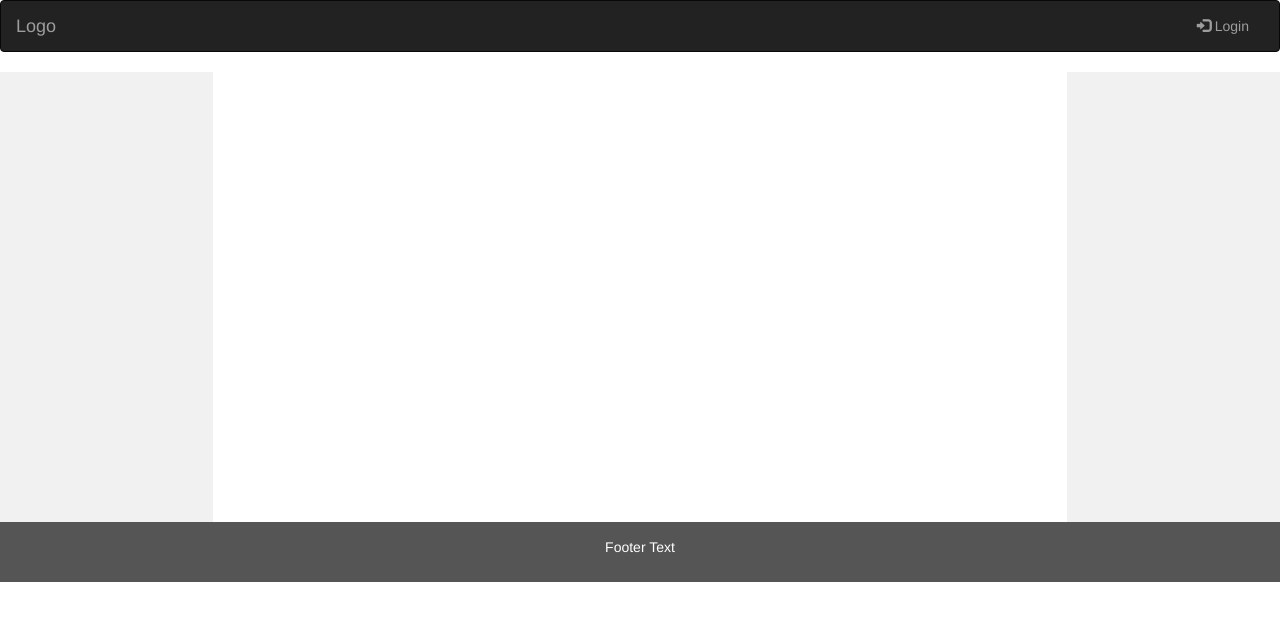
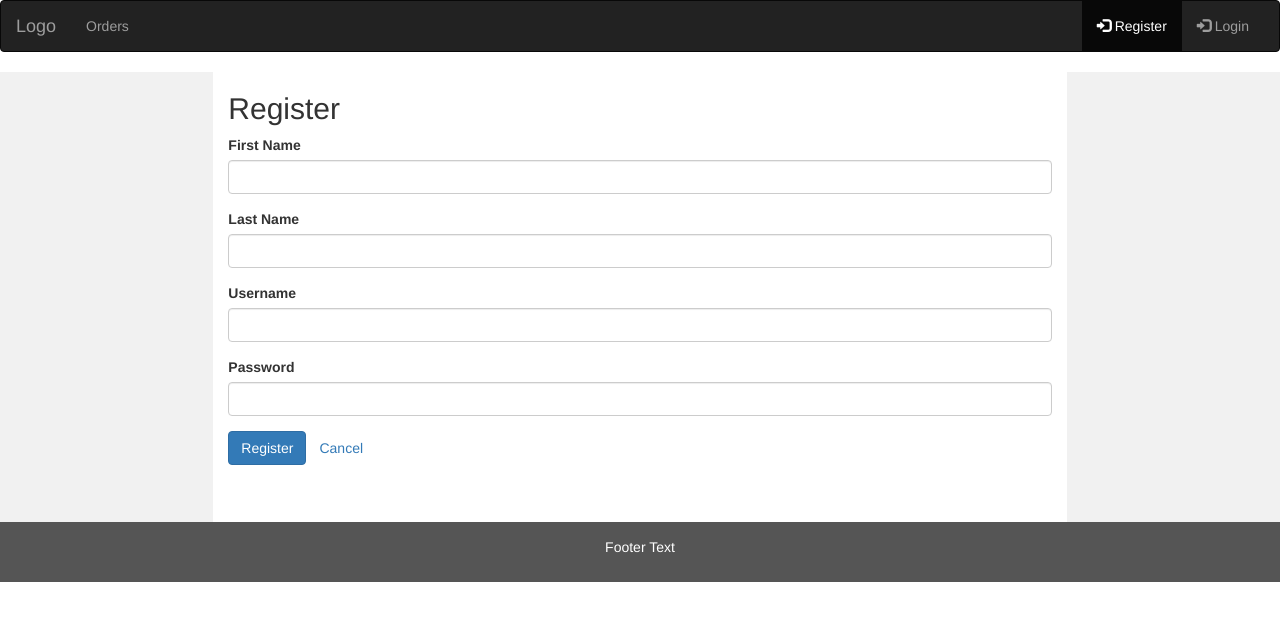
Before and after one commit to sayan31/app-dev, an Angular app in the folder building-a-full-stack-app-linkedin-learning/demo-springboot-microservices/src/main/demo-springboot-microservices-client/: page /register in a window 1280 px wide. Before the commit this address led to /. Shown: the top 620 px of the page. Built offline with nearby package versions, Linux system fonts and the light colour scheme.

Commit message:
Complete front end for registration component.

```diff
--- a/building-a-full-stack-app-linkedin-learning/demo-springboot-microservices/src/main/demo-springboot-microservices-client/src/app/app.module.ts
+++ b/building-a-full-stack-app-linkedin-learning/demo-springboot-microservices/src/main/demo-springboot-microservices-client/src/app/app.module.ts
@@ -10,6 +10,7 @@ import { BookComponent } from './components/book/book.component';
 import {HomeService} from "./services/home.service";
 import { AuthComponent } from './components/auth/auth.component';
 import { NavbarComponent } from './components/navbar/navbar.component';
+import { RegisterComponent } from './components/register/register.component';
 
 @NgModule({
   declarations: [
@@ -17,7 +18,8 @@ import { NavbarComponent } from './components/navbar/navbar.component';
     HomeComponent,
     BookComponent,
     AuthComponent,
-    NavbarComponent
+    NavbarComponent,
+    RegisterComponent
   ],
   imports: [
     BrowserModule,
--- a/building-a-full-stack-app-linkedin-learning/demo-springboot-microservices/src/main/demo-springboot-microservices-client/src/app/components/auth/auth.component.html
+++ b/building-a-full-stack-app-linkedin-learning/demo-springboot-microservices/src/main/demo-springboot-microservices-client/src/app/components/auth/auth.component.html
@@ -1,23 +1,3 @@
-<!--
-<div class="row">
-  <div class="col-xs-12 col-md-6 col-md-offset-3">
-    <form>
-      <div class="form-group">
-        <label for="email">E-Mail</label>
-        <input type="email" id="email" class="form-control" />
-      </div>
-      <div class="form-group">
-        <label for="password">Password</label>
-        <input type="password" id="password" class="form-control" />
-      </div>
-      <div>
-        <button class="btn btn-primary">Sign Up</button> |
-        <button class="btn btn-primary">Switch to Login</button>
-      </div>
-    </form>
-  </div>
-</div>
--->
 <h2>Login</h2>
 <form [formGroup]="loginForm" (ngSubmit)="onSubmit()">
   <div class="form-group">
@@ -39,6 +19,6 @@
       <span *ngIf="loading" class="spinner-border spinner-border-sm mr-1"></span>
       Login
     </button>
-    <a routerLink="/register" class="btn btn-link">Register</a>
+    <!--<a routerLink="/register" class="btn btn-link">Register</a>-->
   </div>
 </form>
--- a/building-a-full-stack-app-linkedin-learning/demo-springboot-microservices/src/main/demo-springboot-microservices-client/src/app/components/navbar/navbar.component.html
+++ b/building-a-full-stack-app-linkedin-learning/demo-springboot-microservices/src/main/demo-springboot-microservices-client/src/app/components/navbar/navbar.component.html
@@ -11,10 +11,11 @@
     <div class="collapse navbar-collapse" id="myNavbar">
       <ul class="nav navbar-nav">
         <!--<li routerLinkActive="active"><a routerLink="/">Home</a></li>-->
-        <!--<li><a href="#">Orders</a></li>-->
+        <li routerLinkActive="active"><a routerLink="/orders">Orders</a></li>
         <!--<li routerLinkActive="active"><a routerLink="/auth">Authenticate</a></li>-->
       </ul>
       <ul class="nav navbar-nav navbar-right">
+        <li routerLinkActive="active"><a routerLink="/register"><span class="glyphicon glyphicon-log-in"></span> Register</a></li>
         <li routerLinkActive="active"><a routerLink="/auth"><span class="glyphicon glyphicon-log-in"></span> Login</a></li>
       </ul>
     </div>
--- /dev/null
+++ b/building-a-full-stack-app-linkedin-learning/demo-springboot-microservices/src/main/demo-springboot-microservices-client/src/app/components/register/register.component.html
@@ -0,0 +1,39 @@
+<h2>Register</h2>
+<form [formGroup]="registerForm" (ngSubmit)="onSubmit()">
+  <div class="form-group">
+    <label for="customerFirstName">First Name</label>
+    <input id="customerFirstName" type="text" formControlName="customerFirstName" class="form-control" [ngClass]="{ 'is-invalid': submitted && f.customerFirstName.errors }" />
+    <div *ngIf="submitted && f.customerFirstName.errors" class="invalid-feedback">
+      <div *ngIf="f.customerFirstName.errors.required">First Name is required</div>
+    </div>
+  </div>
+  <div class="form-group">
+    <label for="customerLastName">Last Name</label>
+    <input id="customerLastName" type="text" formControlName="customerLastName" class="form-control" [ngClass]="{ 'is-invalid': submitted && f.customerLastName.errors }" />
+    <div *ngIf="submitted && f.customerLastName.errors" class="invalid-feedback">
+      <div *ngIf="f.customerLastName.errors.required">Last Name is required</div>
+    </div>
+  </div>
+  <div class="form-group">
+    <label for="username">Username</label>
+    <input id="username" type="text" formControlName="username" class="form-control" [ngClass]="{ 'is-invalid': submitted && f.username.errors }" />
+    <div *ngIf="submitted && f.username.errors" class="invalid-feedback">
+      <div *ngIf="f.username.errors.required">Username is required</div>
+    </div>
+  </div>
+  <div class="form-group">
+    <label for="password">Password</label>
+    <input id="password" type="password" formControlName="password" class="form-control" [ngClass]="{ 'is-invalid': submitted && f.password.errors }" />
+    <div *ngIf="submitted && f.password.errors" class="invalid-feedback">
+      <div *ngIf="f.password.errors.required">Password is required</div>
+      <div *ngIf="f.password.errors.minlength">Password must be at least 6 characters</div>
+    </div>
+  </div>
+  <div class="form-group">
+    <button [disabled]="loading" class="btn btn-primary">
+      <span *ngIf="loading" class="spinner-border spinner-border-sm mr-1"></span>
+      Register
+    </button>
+    <a routerLink="/login" class="btn btn-link">Cancel</a>
+  </div>
+</form>
--- /dev/null
+++ b/building-a-full-stack-app-linkedin-learning/demo-springboot-microservices/src/main/demo-springboot-microservices-client/src/app/components/register/register.component.ts
@@ -0,0 +1,66 @@
+import { Component, OnInit } from '@angular/core';
+import {FormBuilder, FormGroup, Validators} from "@angular/forms";
+import {Router} from "@angular/router";
+import {AuthenticationService} from "../../services/authentication.service";
+import {AlertService} from "../../services/alert.service";
+import {CustomerService} from "../../services/customer.service";
+import {first} from "rxjs/operators";
+
+@Component({
+  selector: 'app-register',
+  templateUrl: './register.component.html',
+  styleUrls: ['./register.component.css']
+})
+export class RegisterComponent implements OnInit {
+  registerForm: FormGroup;
+  loading = false;
+  submitted = false;
+
+  constructor(
+    private formBuilder: FormBuilder,
+    private router: Router,
+    private authenticationService: AuthenticationService,
+    private customerService: CustomerService,
+    private alertService: AlertService
+  ) {
+    // redirect to home if already logged in
+    if (this.authenticationService.currentCustomerValue) {
+      this.router.navigate(['/']);
+    }
+  }
+
+  ngOnInit() {
+    this.registerForm = this.formBuilder.group({
+      customerLastName: ['', Validators.required],
+      customerFirstName: ['', Validators.required],
+      username: ['', Validators.required],
+      password: ['', [Validators.required, Validators.minLength(6),Validators.maxLength(15)]]
+    });
+  }
+
+  // convenience getter for easy access to form fields
+  get f() { return this.registerForm.controls; }
+
+  onSubmit() {
+    this.submitted = true;
+
+    // stop here if form is invalid
+    if (this.registerForm.invalid) {
+      return;
+    }
+
+    this.loading = true;
+    this.customerService.register(this.registerForm.value)
+      .pipe(first())
+      .subscribe(
+        data => {
+          this.alertService.success('Registration successful. You can log in with your new username and password.', true);
+          this.router.navigate(['/auth']);
+        },
+        error => {
+          this.alertService.error(error);
+          this.loading = false;
+        });
+  }
+
+}
--- a/building-a-full-stack-app-linkedin-learning/demo-springboot-microservices/src/main/demo-springboot-microservices-client/src/app/services/authentication.service.ts
+++ b/building-a-full-stack-app-linkedin-learning/demo-springboot-microservices/src/main/demo-springboot-microservices-client/src/app/services/authentication.service.ts
@@ -22,7 +22,7 @@ export class AuthenticationService {
   }
 
   login(username, password) {
-    return this.httpClient.post<any>(`${UrlSettings.BASE_URL}/customer/authenticate`, { username, password })
+    return this.httpClient.post<any>(`${UrlSettings.BASE_URL}/auth/login`, { username, password })
       .pipe(map(customer => {
         // store user details and jwt token in local storage to keep user logged in between page refreshes
         localStorage.setItem('currentCustomer', JSON.stringify(customer));
--- /dev/null
+++ b/building-a-full-stack-app-linkedin-learning/demo-springboot-microservices/src/main/demo-springboot-microservices-client/src/app/services/customer.service.ts
@@ -0,0 +1,15 @@
+import { Injectable } from '@angular/core';
+import {HttpClient} from "@angular/common/http";
+import {Customer} from "../model/customer";
+import {UrlSettings} from "../utils/urlSettings";
+
+@Injectable({
+  providedIn: 'root'
+})
+export class CustomerService {
+  constructor(private httpClient: HttpClient) { }
+
+  register(customer:Customer){
+    return this.httpClient.post<any>(`${UrlSettings.BASE_URL}/auth/register`,customer)
+  }
+}
```
Also changed, not shown: building-a-full-stack-app-linkedin-learning/demo-springboot-microservices/src/main/demo-springboot-microservices-client/src/app/app-routing.module.ts (+6 -1 lines), building-a-full-stack-app-linkedin-learning/demo-springboot-microservices/src/main/demo-springboot-microservices-client/src/app/components/register/register.component.css (added), 2 other files (tests, documents, lock files or other folders).
